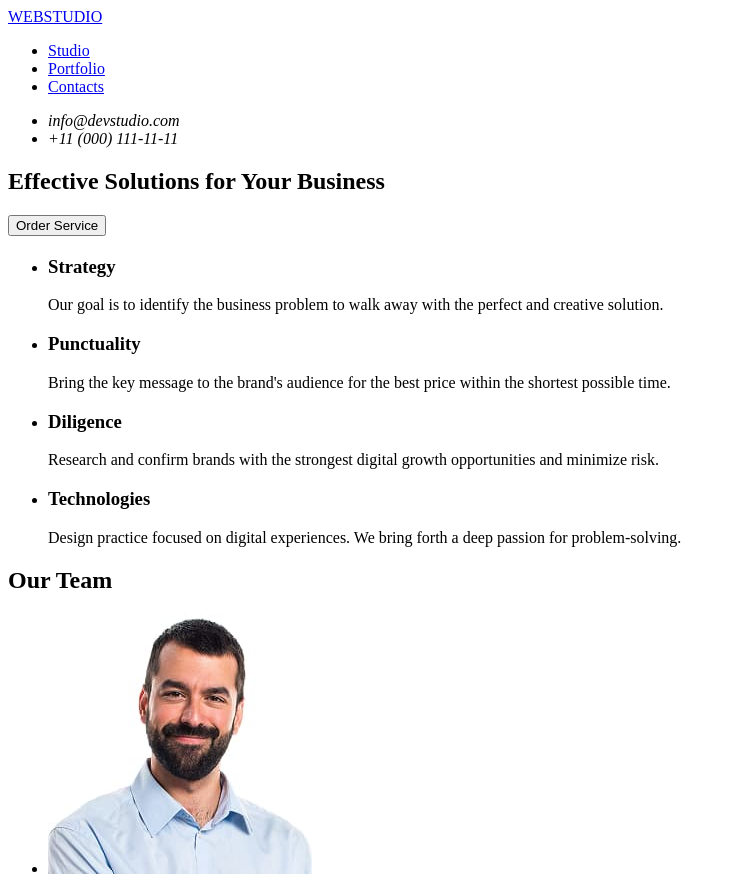
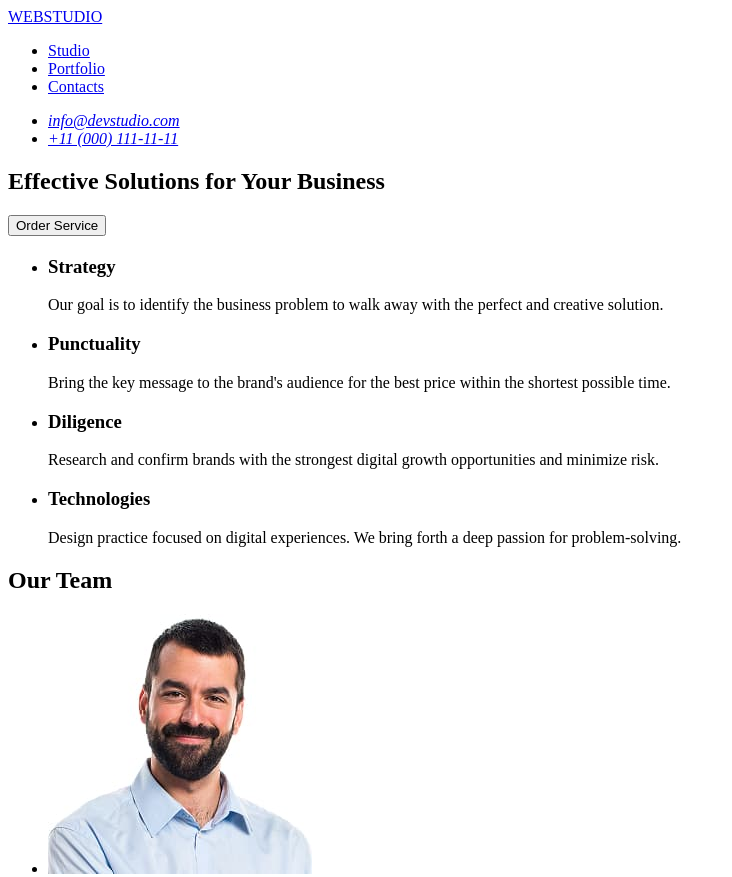
Before and after one commit to pavyonfaresi/goit-markup-hw-01, a plain HTML site: page index.html in a window 1280 px wide. Shown: the top 877 px of the page, without its empty margins (0-732 px from the left). Drawn offline with Linux system fonts and the light colour scheme.

Commit message:
adress updated

```diff
--- a/index.html
+++ b/index.html
@@ -17,8 +17,14 @@
         </ul>
       </nav>
       <ul>
-        <li><address>info@devstudio.com</address></li>
-        <li><address>+11 (000) 111-11-11</address></li>
+        <li>
+          <address>
+            <a href="mailto:info@devstudio.com">info@devstudio.com</a>
+          </address>
+        </li>
+        <li>
+          <address><a href="tel:+110001111111">+11 (000) 111-11-11</a></address>
+        </li>
       </ul>
     </header>
     <!--main -->
```
